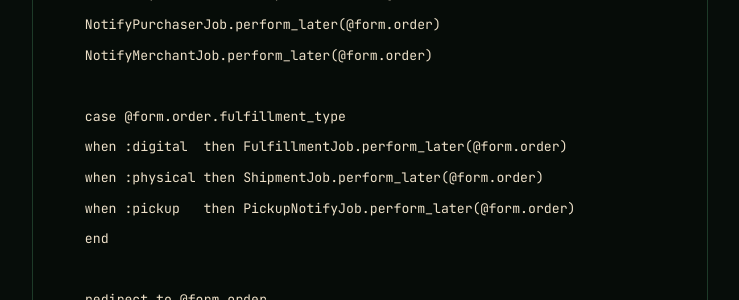
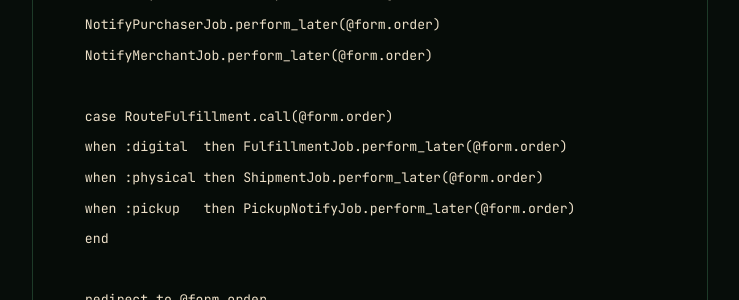
Before and after one commit to ajsharma/ajsharma.github.io, a Jekyll site: the page built from _posts/2026-04-24-flat-controllers-many-models-in-rails.md, in a window 1280 px wide and 900 px high, scrolled down 4501 px. Shown: the part 152-452 px from the top of the window, without its empty margins (270-1009 px from the left). Built offline with Jekyll 4.4.1, drawn with Linux system fonts in a browser that asks for light colours; nearby versions of some CDN libraries; some web fonts are replaced.

Commit message:
use RouteFulfillment.call to route fulfillment in checkout example
Co-Authored-By: Claude Sonnet 4.6 <noreply@anthropic.com>

```diff
--- a/_posts/2026-04-24-flat-controllers-many-models-in-rails.md
+++ b/_posts/2026-04-24-flat-controllers-many-models-in-rails.md
@@ -101,7 +101,7 @@ class CheckoutsController < ApplicationController
     NotifyPurchaserJob.perform_later(@form.order)
     NotifyMerchantJob.perform_later(@form.order)
 
-    case @form.order.fulfillment_type
+    case RouteFulfillment.call(@form.order)
     when :digital  then FulfillmentJob.perform_later(@form.order)
     when :physical then ShipmentJob.perform_later(@form.order)
     when :pickup   then PickupNotifyJob.perform_later(@form.order)
```
